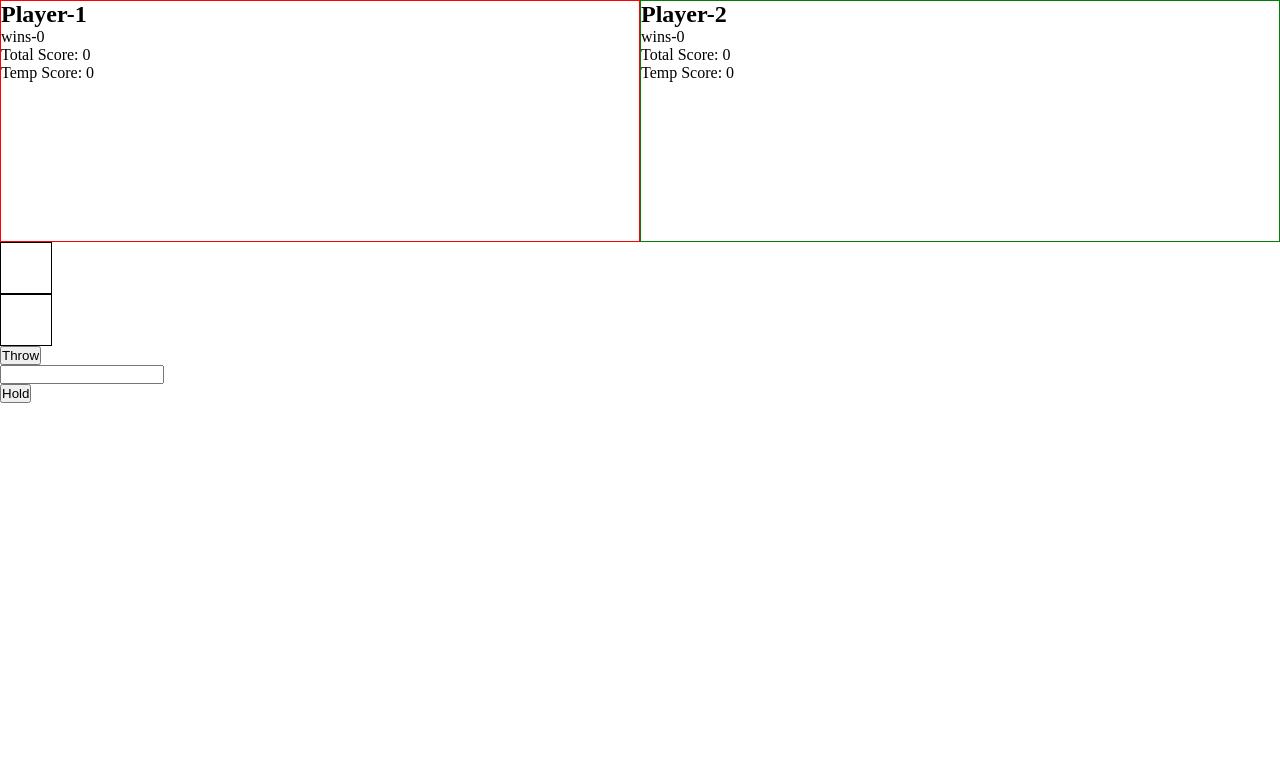
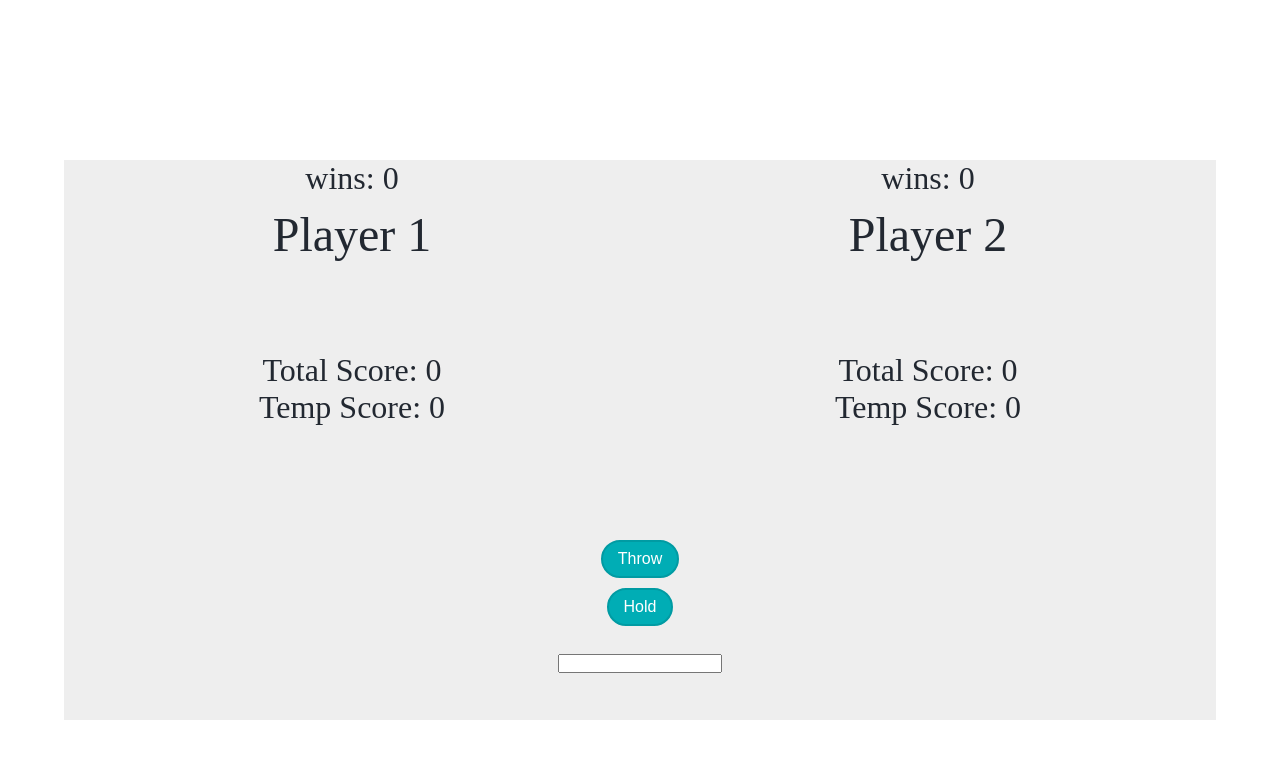
Before and after one commit to Ernestobolkin/DiceRoll, a React (Create React App) app: page / in a window 1280 px wide. Shown: the top 758 px of the page. Built offline with nearby package versions, Linux system fonts and the light colour scheme.

Commit message:
adding some css

```diff
--- a/src/components/Board.components.jsx
+++ b/src/components/Board.components.jsx
@@ -1,7 +1,7 @@
 import React from "react";
 import Player from "./Player/Player.components";
 import Dice from "./Dice/Dice.components";
-import "./Board.styles.css";
+import "./boarAssets/Board.styles.css";
 
 class Board extends React.Component {
   state = {
@@ -13,7 +13,7 @@ class Board extends React.Component {
     playerWinner: 0,
     display: "none",
     inputValue: 0,
-    chickenChickenWinnerDinner: 21,
+    chickenChickenWinnerDinner: 100,
     player1Wins: 0,
     player2Wins: 0,
   };
@@ -85,6 +85,7 @@ class Board extends React.Component {
   Winner = () => {
     console.log(this.state.player1Wins);
     console.log(this.state.player2Wins);
+    console.log(this.state.chickenChickenWinnerDinner);
     if (this.state.playerScore1 >= this.state.chickenChickenWinnerDinner) {
       this.setState((prevState) => {
         return {
@@ -126,7 +127,6 @@ class Board extends React.Component {
       display: "none",
       playerWinner: 0,
       inputValue: 0,
-      chickenChickenWinnerDinner: 21,
       player1Wins: 0,
       player2Wins: 0,
     });
@@ -174,22 +174,32 @@ class Board extends React.Component {
           </div>
         </div>
         <Dice onChange={this.ScoreChange} />
+        <div className="inputsContainer">
+          <button className="hold btn" type="button" onClick={this.HoldScore}>
+            Hold
+          </button>
+          <br />
           <input
+            className="input"
             type="text"
             minLength="1"
             maxLength="3"
             vlaue={inputValue}
             style={{ width: "10rem" }}
             onChange={(event) => this.onChaneValue(event)}
-        />{" "}
-        <br />
-        <button type="button" onClick={this.HoldScore}>
-          Hold
+          />
+        </div>
+        <div className="winner" style={{ display: display }}>
+          <p>
+            PLAYER <span style={{ color: "#DA0037" }}>{playerWinner}</span>{" "}
+            WINS!
+          </p>
+          <button className="WinnerBtn btn" onClick={() => this.Clear()}>
+            Want To Play Again?
           </button>
-        <div className="winner" style={{ display: display }}>
-          <p>Player {playerWinner} wins!!!!!</p>
-          <button onClick={() => this.Clear()}>Want To Play Again?</button>
-          <button onClick={() => this.ClearAll()}>Restart the stast?</button>
+          <button className="WinnerBtn btn" onClick={() => this.ClearAll()}>
+            Restart the stast
+          </button>
         </div>
       </div>
     );
--- a/src/components/Board.styles.css
+++ /dev/null
@@ -1,37 +0,0 @@
-*{
-	margin: 0;
-	padding: 0;
-}
-body{
-	width: 100vw;
-	height: 100vh;
-}
-.playerContainer{
-	display: flex;
-}
-.player1 {
-width: 50%;
-height: 30vh;
-border: 1px solid red;
-}
-.player2 {
-	width: 50%;
-	height: 30vh;
-	border: 1px solid green;
-}
-.winner{
-	position: absolute;
-	top: 0;
-	left: 0;
-	background: goldenrod;
-	width: 100%;
-	height: 100%;
-	align-items: center;
-	justify-content: center;
-	flex-direction: column;
-}
-
-.winner p{
-	font-size: 5vw;
-	margin-bottom: 2rem;
-}
--- a/src/components/Counter/Counter.components.jsx
+++ b/src/components/Counter/Counter.components.jsx
@@ -1,4 +1,5 @@
 import React from "react";
+import "./scores.style.css";
 
 class Counter extends React.Component {
   render() {
@@ -6,7 +7,7 @@ class Counter extends React.Component {
     const counterClass = isTemp ? `temp-counter-${playerNumber}` : `counter-${playerNumber}`;
     const counterText = isTemp ? `Temp Score:` : `Total Score:`;
     return (
-			<div className={counterClass}>
+      <div id="testing" className={counterClass}>
         <p>
           {counterText} {this.props.score}
         </p>
--- /dev/null
+++ b/src/components/Counter/scores.style.css
@@ -0,0 +1,3 @@
+#testing{
+  transform: translateY(10vh);
+}
--- a/src/components/Dice/Dice.components.jsx
+++ b/src/components/Dice/Dice.components.jsx
@@ -6,9 +6,19 @@ class Dice extends React.Component {
     const randomDice1 = Math.floor(Math.random() * 6) + 1;
     const randomDice2 = Math.floor(Math.random() * 6) + 1;
     if (randomDice1 === 6 && randomDice2 === 6) {
-			this.setState({ dice1: randomDice1, dice2: randomDice2, diceSum: 0 }, this.AssignDice);
+      this.setState(
+        { dice1: randomDice1, dice2: randomDice2, diceSum: 0 },
+        this.AssignDice
+      );
     } else {
-			this.setState({ dice1: randomDice1, dice2: randomDice2, diceSum: randomDice1 + randomDice2 }, this.AssignDice);
+      this.setState(
+        {
+          dice1: randomDice1,
+          dice2: randomDice2,
+          diceSum: randomDice1 + randomDice2,
+        },
+        this.AssignDice
+      );
     }
   };
   AssignDice = () => {
@@ -19,9 +29,11 @@ class Dice extends React.Component {
   render() {
     return (
       <div>
+        <div id="diceContainer">
           <div id="dice1"></div>
           <div id="dice2"></div>
-				<button type="button" onClick={this.RollDice}>
+        </div>
+        <button className="btn throwBtn" type="button" onClick={this.RollDice}>
           Throw
         </button>
       </div>
--- a/src/components/Dice/Dice.styles.css
+++ b/src/components/Dice/Dice.styles.css
@@ -36,7 +36,18 @@
 }
 #dice1,
 #dice2 {
-  width: 50px;
-  height: 50px;
-  border: 1px solid black;
+  width: 100px;
+  height: 100px;
+  margin-bottom: 10px;
 }
+#diceContainer {
+  display: flex;
+  flex-direction: column;
+  align-items: center;
+  transform: translateY(-55vh);
+}
+.throwBtn{
+  display: flex;
+  margin: 0 auto;
+  transform: translateY(-50vh);
+}
--- a/src/components/Player/Player.components.jsx
+++ b/src/components/Player/Player.components.jsx
@@ -1,15 +1,26 @@
 import React from "react";
 import Counter from "../Counter/Counter.components";
+import "./player.style.css";
 
 const Player = (props) => {
-	const { wins,playerScore, playerTemporaryScore, playerNumber } = props;
-	return (
-		<div className={`player-${playerNumber}`}>
-			<h2>Player-{playerNumber}</h2>
-			<p>wins-{wins}</p>
-			<Counter playerNumber={playerNumber} isTemp={false} score={playerScore} />
-			<Counter playerNumber={playerNumber} isTemp={true} score={playerTemporaryScore} />
-		</div>
-	);
+  const { wins, playerScore, playerTemporaryScore, playerNumber } = props;
+  return (
+    <div id="playerInnerCard" className={`player-${playerNumber}`}>
+      <p>wins: {wins}</p>
+      <h2>Player {playerNumber}</h2>
+      <Counter
+        className="test"
+        playerNumber={playerNumber}
+        isTemp={false}
+        score={playerScore}
+      />
+      <Counter
+        className="test"
+        playerNumber={playerNumber}
+        isTemp={true}
+        score={playerTemporaryScore}
+      />
+    </div>
+  );
 };
 export default Player;
--- /dev/null
+++ b/src/components/Player/player.style.css
@@ -0,0 +1,12 @@
+#playerInnerCard{
+  color: #222831;
+  text-align: center;
+}
+#playerInnerCard p{
+  font-size: 2rem;
+}
+#playerInnerCard h2{
+  font-size: 6vh;
+  font-weight: 500;
+  margin: 10px 0 ;
+}
--- /dev/null
+++ b/src/components/boarAssets/Board.styles.css
@@ -0,0 +1,84 @@
+* {
+  margin: 0;
+  padding: 0;
+}
+body {
+  height: 100vh;
+  width: 100vw;
+  /* background-image: url("./pexels-anna-shvets-6664193.jpeg"); */
+  background-position: center;
+  background-repeat: no-repeat;
+  background-size: cover;
+  /* backdrop-filter: blur(10px); */
+}
+.playerContainer {
+  display: flex;
+  width: 90%;
+  margin: 20vh auto 0 auto;
+}
+.player1 {
+  width: 50%;
+  height: 70vh;
+  background-color: #eeeeee;
+  display: flex;
+  justify-content: center;
+}
+.player2 {
+  width: 50%;
+  height: 70vh;
+  background-color: #eeeeee;
+  display: flex;
+  justify-content: center;
+}
+.winner {
+  position: absolute;
+  top: 0;
+  left: 0;
+  background: #e8e1d9;
+  width: 100%;
+  height: 100%;
+  align-items: center;
+  justify-content: center;
+  flex-direction: column;
+  color: #393e46;
+}
+.winner p {
+  font-size: 5vw;
+  margin-bottom: 2rem;
+}
+.btn {
+  width: max-content;
+  height: min-content;
+  background-color: #00adb5;
+  border-radius: 28px;
+  border: 2px solid #009ba3;
+  cursor: pointer;
+  color: #ffffff;
+  font-size: 1rem;
+  padding: 8px 15px;
+  text-decoration: none;
+  text-shadow: 0px 1px 0px #00adb5;
+  margin-bottom: 15px;
+}
+.btn:hover {
+  background-color: #009ba3;
+  border: 2px solid #00adb5;
+}
+.btn:active {
+  position: relative;
+  top: 1px;
+}
+.inputsContainer {
+  width: min-content;
+  display: flex;
+  flex-direction: column;
+  align-items: center;
+  margin: 0 auto;
+  transform: translateY(-45vh);
+}
+.hold {
+  transform: translateY(-45px);
+}
+.input {
+  transform: translateY(-50px);
+}
```
Also changed, not shown: 1 other file (tests, documents, lock files or other folders). Lines whose indentation alone changed are shown as unchanged.
